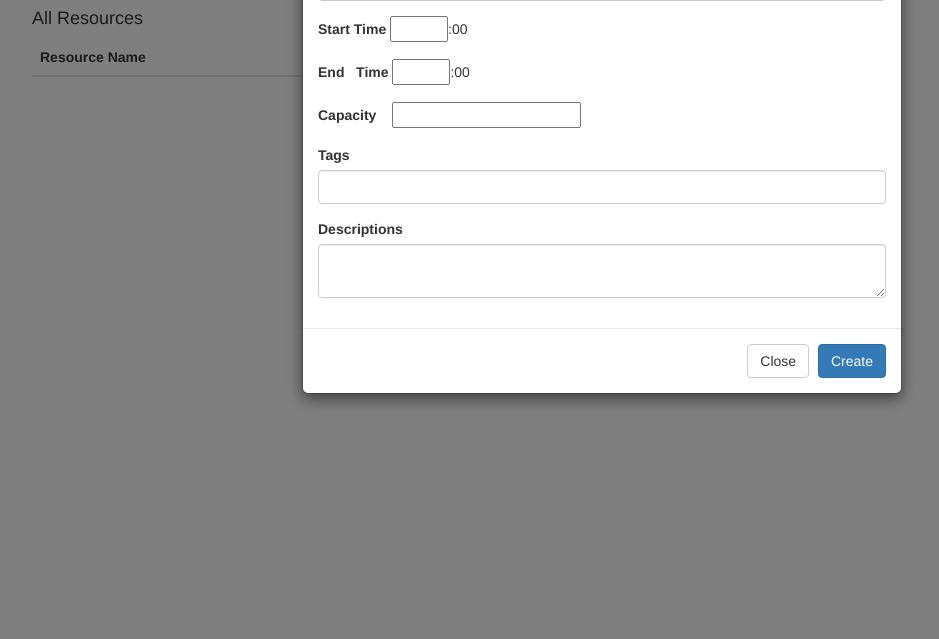
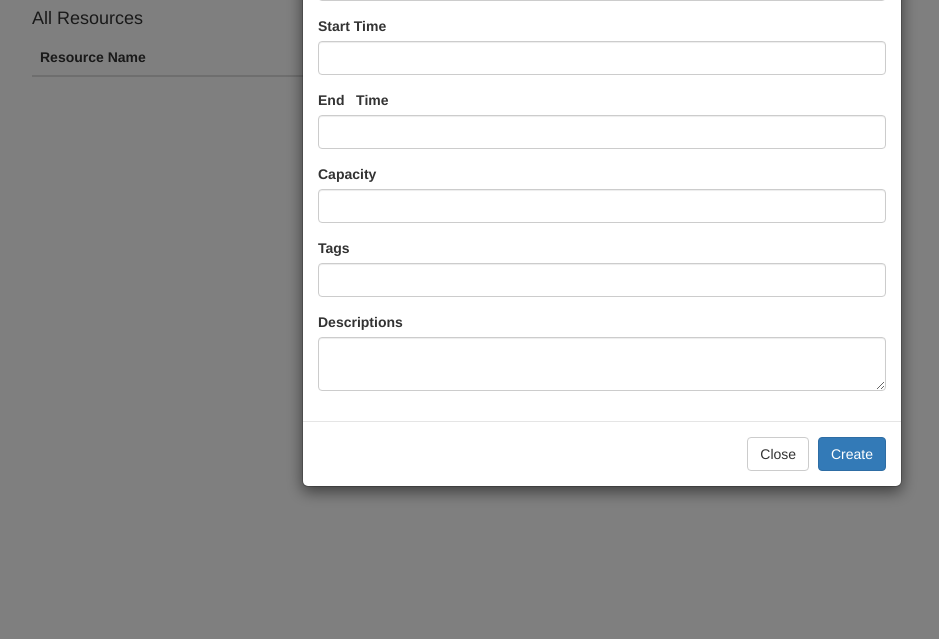
Before and after one commit to ding-peng/open-reserve, a Python web app: template templates/index.html in a window 1280 px wide, after a click on "Add Resource". Shown: the part 161-800 px from the top of the page, without its empty margins (38-977 px from the left). Run offline with Jinja, Linux system fonts and the light colour scheme; the template is opened without the code that fills it, so the values that code supplies are empty.

Commit message:
add html validator, etc

```diff
--- a/templates/base.html
+++ b/templates/base.html
@@ -50,19 +50,19 @@
       <div class="modal-body">
       	<div class="form-group">
     		<label for="resourceName">Resource Name</label>
-    		<input class="form-control" id="resourceName" name="resourceName">
+    		<input class="form-control" id="resourceName" name="resourceName" required>
   		</div>
   		<div class="form-group">
     		<label for="start">Start Time</label>
-    		<input type="number" id="start" name="start" min="0" max="23">:00
+    		<input class="form-control" id="start" name="start" pattern="([0-9]|0[0-9]|1[0-9]|2[0-3]):[0-5][0-9]" required>
   		</div>
   		<div class="form-group">
     		<label for="end">End &nbsp;&nbsp;Time</label>
-    		<input type="number" id="end" name="end" min="0" max="23">:00
+    		<input class="form-control" id="end" name="end" pattern="([0-9]|0[0-9]|1[0-9]|2[0-3]):[0-5][0-9]" required>
     	</div>
     	<div class="form-group">
     		<label for="capacity">Capacity&nbsp;&nbsp;&nbsp;</label>
-    		<input type="number" id="capacity" name="capacity" min="1">
+    		<input class="form-control" id="capacity" name="capacity" pattern="[0-9]+" required>
     	</div>
     	<div class="form-group">
     		<label for="tags">Tags</label>
--- a/templates/index.html
+++ b/templates/index.html
@@ -18,7 +18,7 @@
 		<tr>
 			<td>{{ res.resource.name }}</td>
 			<td>{{ res.reserve_time }}</td>
-			<td>{{ res.start }} : 00 - {{ res.end }} : 00</td>
+			<td>{{ res.start }} - {{ res.end }}</td>
 			<td>
             	<a href="/reservation/{{ res.id }}/del" class="close" onclick="return confirm('Confirm Delete?')"><span aria-hidden="true">&times;</span></a>
         	</td>
```
Also changed, not shown: main.py (+16 -12 lines), model.py (+12 -4 lines).
